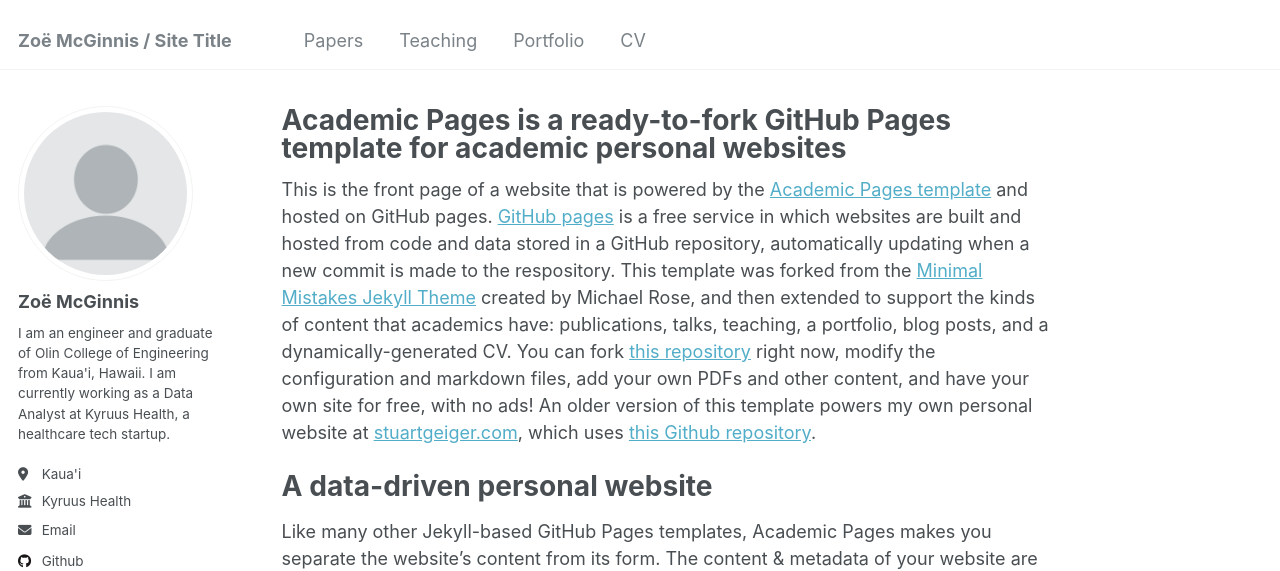
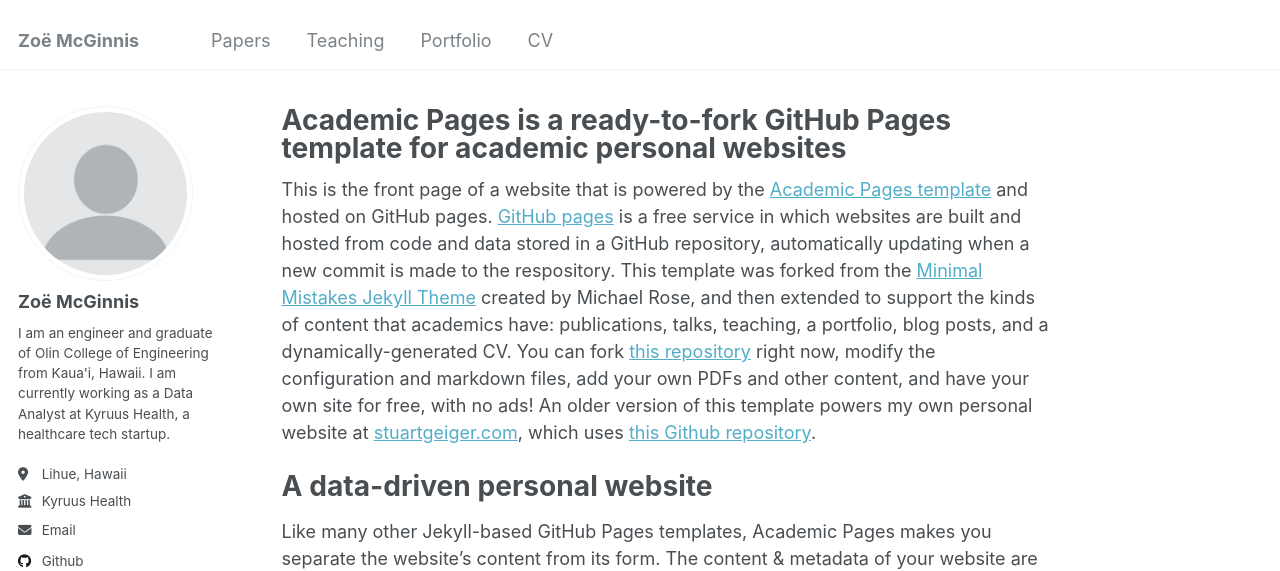
Before and after one commit to Mickmcginnis/zmcginnis, a Jekyll site: the page built from _pages/about.md, in a window 1280 px wide. Shown: the top 571 px of the page. Built offline with Jekyll 4.4.1, drawn with Linux system fonts in a browser that asks for light colours.

Commit message:
Update site title and location

```diff
--- a/_config.yml
+++ b/_config.yml
@@ -8,7 +8,7 @@
 
 # Basic Site Settings
 locale                   : "en-US"
-title                    : "Zoë McGinnis / Site Title"
+title                    : "Zoë McGinnis"
 title_separator          : "-"
 name                     : &name "Zoë McGinnis"
 description              : &description "personal description"
@@ -25,7 +25,7 @@ author:
   name             : "Zoë McGinnis"
   pronouns         : # example: "she/her"
   bio              : "I am an engineer and graduate of Olin College of Engineering from Kaua'i, Hawaii. I am currently working as a Data Analyst at Kyruus Health, a healthcare tech startup."
-  location         : "Kaua'i"
+  location         : "Lihue, Hawaii"
   employer         : "Kyruus Health"
   uri              : # URL
   email            : "zmcginnis@olin.edu"
```
